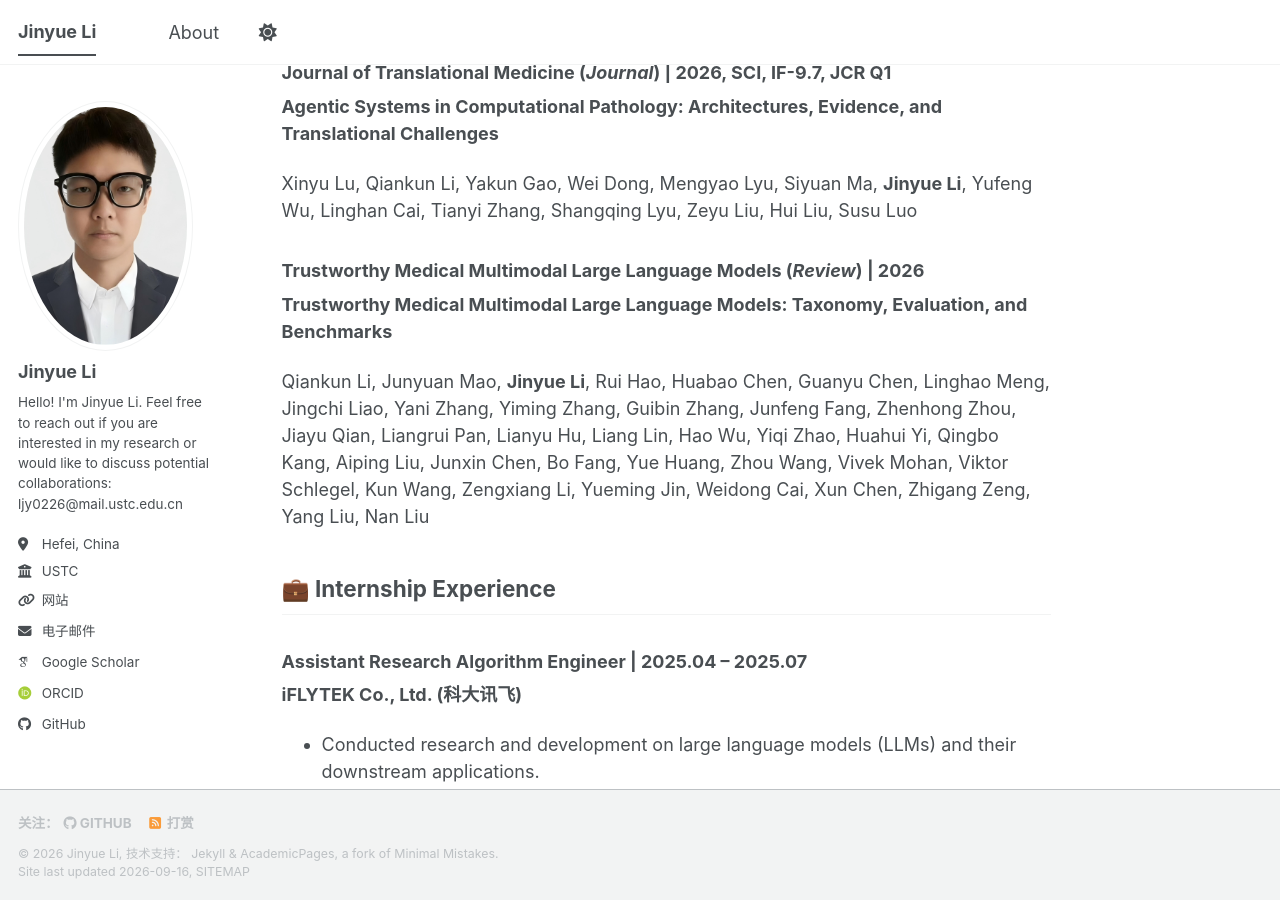
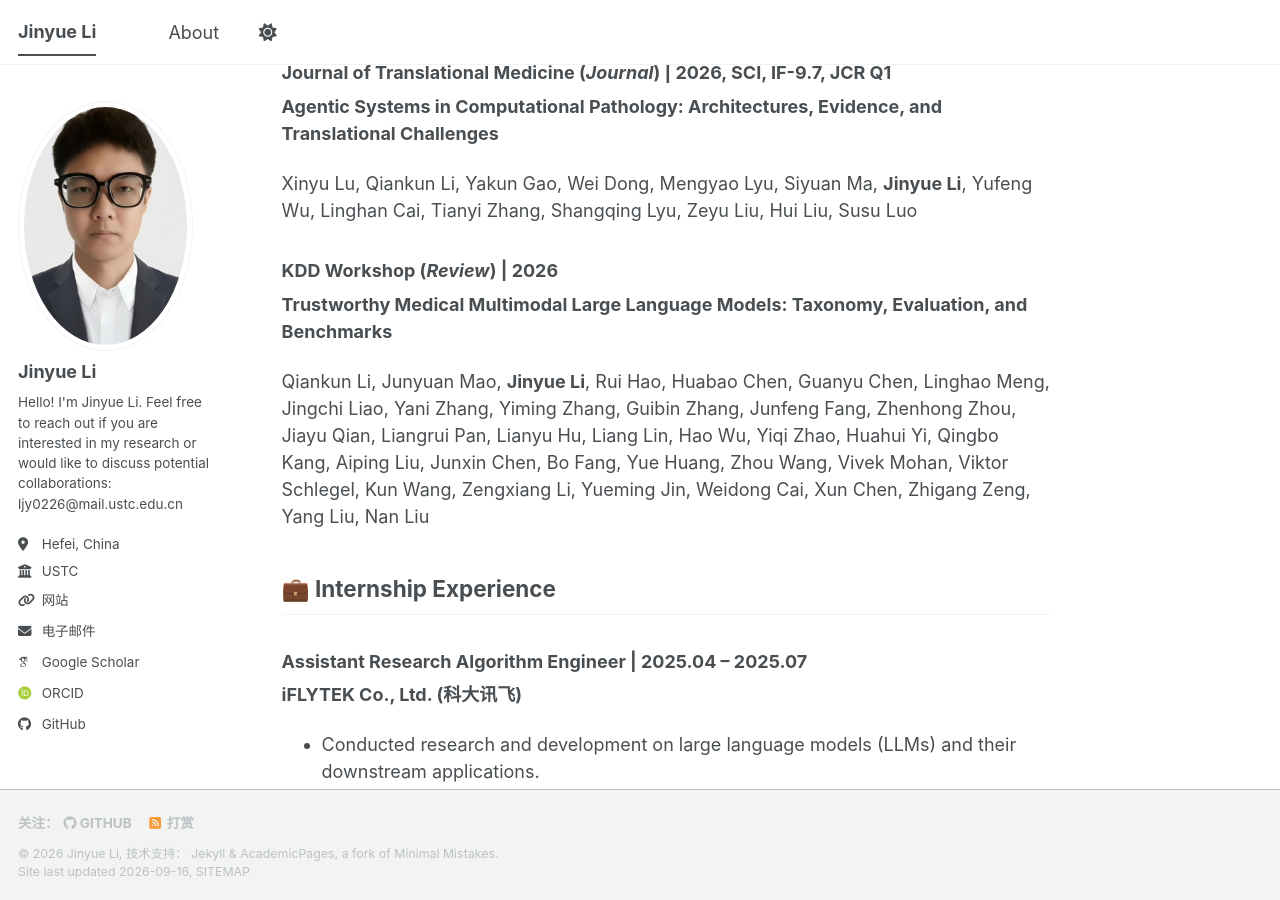
Before and after one commit to jylEcho/jylEcho.github.io, a Jekyll site: the page built from _pages/about.md, in a window 1280 px wide and 900 px high, scrolled down 1756 px. Built offline with Jekyll 4.4.1, drawn with Linux system fonts in a browser that asks for light colours; some web fonts are replaced; a script bundle is joined from its source files by our own code; library files that are not in the unit come from our copies.

Commit message:
Update about.md

```diff
--- a/_pages/about.md
+++ b/_pages/about.md
@@ -75,7 +75,7 @@ Yiwen Liu, **Jinyue Li**, Enhao Ning, Liping Zhang, Qiankun Li, Xin Ning
 Xinyu Lu, Qiankun Li, Yakun Gao, Wei Dong, Mengyao Lyu, Siyuan Ma, **Jinyue Li**, Yufeng Wu, Linghan Cai, Tianyi Zhang, Shangqing Lyu, Zeyu Liu, Hui Liu, Susu Luo
 
 
-### **Trustworthy Medical Multimodal Large Language Models** (*Review*) | 2026
+### **KDD Workshop** (*Review*) | 2026
 
 **Trustworthy Medical Multimodal Large Language Models: Taxonomy, Evaluation, and Benchmarks**
 
```
